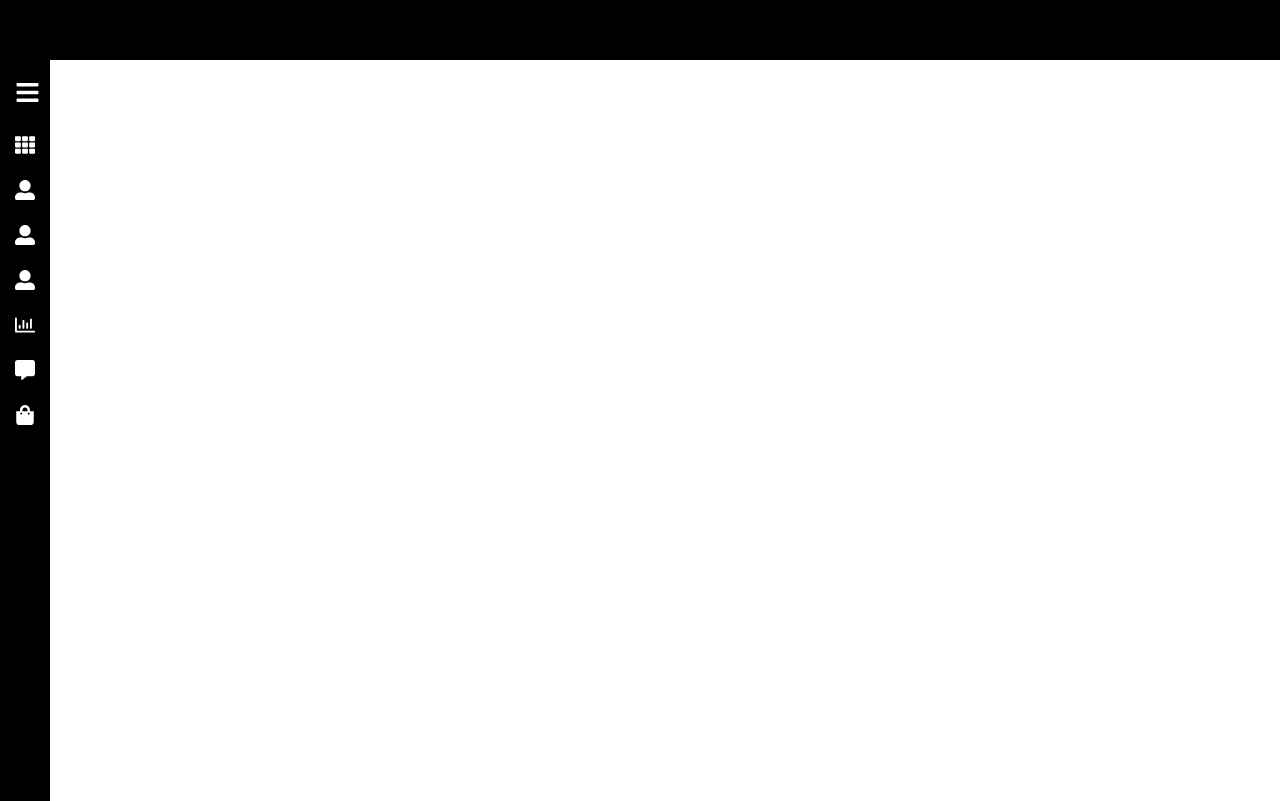
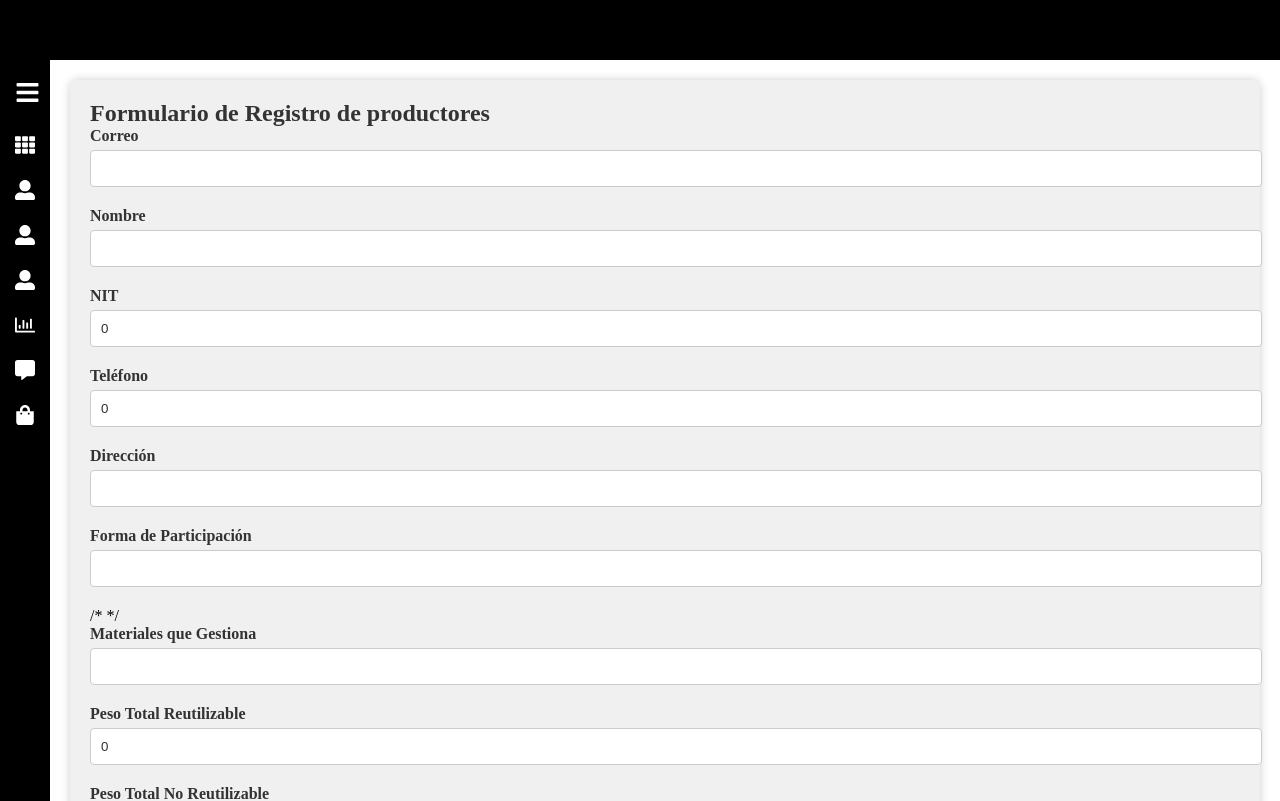
Before and after one commit to julian-castanoj/PI2, a React (Create React App) app: page /registrarProductores in a window 1280 px wide. Before the commit this address had no page. Shown: the top 801 px of the page. Built offline with nearby package versions, Linux system fonts and the light colour scheme.

Commit message:
de usuarios a productores

```diff
--- a/src/App.js
+++ b/src/App.js
@@ -4,11 +4,11 @@ import { BrowserRouter, Route, Routes } from 'react-router-dom';
 import Sidebar from './components/Sidebar';
 import Navbar from './components/Navbar';
 import Inicio from './pages/Inicio.jsx';
-import Usuarios from './pages/Usuarios.jsx';
+import Productores from './pages/Productores.jsx';
 import Estadisticas from './pages/Estadisticas.jsx';
 import Transacciones from './pages/Transacciones.jsx';
 import Logout from './pages/Logout.jsx';
-import RegistrarMiembros from './pages/RegistrarMiembros.jsx'
+import RegistrarProductores from './pages/RegistrarProductores.jsx'
 import Gestores from './pages/Gestores.jsx';
 import Transformadores from './pages/Transformadores.jsx';
 import RegistrarGestores from './pages/RegistrarGestores.jsx'
@@ -30,8 +30,8 @@ const App = () => {
             <Route path="/inicio" element={<Inicio />} />
 
 
-            <Route exact path="/usuarios" element={<Usuarios />} />
-            <Route exact path="/registrarMiembros" element={<RegistrarMiembros />} />
+            <Route exact path="/Productores" element={<Productores />} />
+            <Route exact path="/registrarProductores" element={<RegistrarProductores />} />
 
             <Route exact path="/gestores" element={<Gestores />} />
             <Route exact path="/registrarGestores" element={<RegistrarGestores />} />
--- a/src/components/Sidebar.jsx
+++ b/src/components/Sidebar.jsx
@@ -22,8 +22,8 @@ const Sidebar = ({children}) => {
             icon:<FaTh/>
         },
         {
-            path:"/usuarios",
-            name:"Usuarios",
+            path:"/productores",
+            name:"Productores",
             icon:<FaUserAlt/>,
             /*children: [
                 {label:"Miembros",key:"/miembros" },
--- a/src/pages/Usuarios.jsx
+++ b/src/pages/Productores.jsx
@@ -53,7 +53,7 @@ const About = () => {
       if (response.ok) {
         await fetchData();
       } else {
-        console.error('Error al eliminar el miembro');
+        console.error('Error al eliminar el productor');
       }
     } catch (error) {
       console.error('Error al realizar la solicitud:', error);
@@ -62,7 +62,7 @@ const About = () => {
 
   return (
     <div className="about-page">
-      <h1 className="page-title">Miembros</h1>
+      <h1 className="page-title">productores</h1>
       <div className="search-bar">
         <input
           type="text"
@@ -95,7 +95,7 @@ const About = () => {
               <td>{item.direccion}</td>
               <td>
                 <button onClick={() => deleteMember(item.id)}>Eliminar</button>
-                <Link to={`/editarMiembro/${item.id}`}>
+                <Link to={`/editarProductor/${item.id}`}>
                   <button>Editar</button>
                 </Link>
               </td>
@@ -121,7 +121,7 @@ const About = () => {
       </div>
 
       <div className="action-buttons">
-        <Link to="/registrarMiembros" className="register-button">
+        <Link to="/registrarproductores" className="register-button">
           Registrar
         </Link>
       </div>
--- a/src/pages/RegistrarMiembros.jsx
+++ b/src/pages/RegistrarProductores.jsx
@@ -2,9 +2,9 @@ import React, { useState } from 'react';
 import '../styles/registrarMiembros.css';
 import { Link } from 'react-router-dom';
 
-const RegistrarMiembros = () => {
+const RegistrarProductores = () => {
   const [formData, setFormData] = useState({
-    plancolectivo_id: 0,
+
     correo: '',
     nombre: '',
     nit: 0,
@@ -58,7 +58,7 @@ const RegistrarMiembros = () => {
   const handleCancelar = () => {
     const confirmCancel = window.confirm("¿Seguro que quieres cancelar?");
     if (confirmCancel) {
-      // Redirige a la página de miembros ("/miembros")
+      // Redirige a la página de productores ("/productores")
       window.location.href = "/usuarios";
     }
   };
@@ -94,7 +94,7 @@ const RegistrarMiembros = () => {
           setRegistros(nuevosRegistros);
 
           setFormData({
-            plancolectivo_id: 0,
+
             correo: '',
             nombre: '',
             nit: 0,
@@ -128,7 +128,7 @@ const RegistrarMiembros = () => {
 
         if (editandoId === id) {
           setFormData({
-            plancolectivo_id: 0,
+
             correo: '',
             nombre: '',
             nit: 0,
@@ -153,17 +153,9 @@ const RegistrarMiembros = () => {
 
   return (
     <div className="registrar-miembros-page">
-      <h2>Formulario de Registro de Miembros</h2>
+      <h2>Formulario de Registro de productores</h2>
       <form onSubmit={handleSubmit}>
-        <div className="form-group">
-          <label>Plan Colectivo ID</label>
-          <input
-            type="number"
-            name="plancolectivo_id"
-            value={formData.plancolectivo_id}
-            onChange={handleChange}
-          />
-        </div>
+
         <div className="form-group">
           <label>Correo</label>
           <input
@@ -218,6 +210,10 @@ const RegistrarMiembros = () => {
             onChange={handleChange}
           />
         </div>
+
+        /* */
+
+
         <div className="form-group">
           <label>Materiales que Gestiona</label>
           <input
@@ -227,6 +223,7 @@ const RegistrarMiembros = () => {
             onChange={handleChange}
           />
         </div>
+
         <div className="form-group">
           <label>Peso Total Reutilizable</label>
           <input
@@ -273,4 +270,4 @@ const RegistrarMiembros = () => {
   );
 };
 
-export default RegistrarMiembros;
+export default RegistrarProductores;
```
